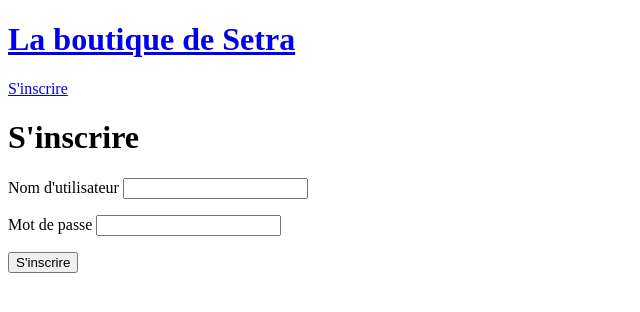
After one commit to setra022/Shop, a Django app: template accounts/templates/accounts/signup.html in a window 1280 px wide. The commit adds this page. Shown: the top 312 px of the page, without its empty margins (0-640 px from the left). Run offline with Django 4.2, Linux system fonts and the light colour scheme; the template is opened without the code that fills it, so the values that code supplies are empty.

Commit message:
Ajout du formulaire d'inscription

```diff
--- /dev/null
+++ b/accounts/templates/accounts/signup.html
@@ -0,0 +1,20 @@
+{% extends 'base.html' %}
+
+{% block content %}
+
+<h1>S'inscrire</h1>
+<form method="POST">
+    {% csrf_token %}
+    <p>
+        <label for="username">Nom d'utilisateur</label>
+        <input id="username" type="text" name="username">
+    </p>
+    <p>
+        <label for="password">Mot de passe</label>
+        <input id="password" type="password" name="password">
+    </p>
+    <button type="submit">S'inscrire</button>
+
+</form>
+
+{% endblock %}
--- a/accounts/views.py
+++ b/accounts/views.py
@@ -1,3 +1,4 @@
 from django.shortcuts import render
 
-# Create your views here.
+def signup(request):
+    return render(request, 'accounts/signup.html')
--- a/shop/urls.py
+++ b/shop/urls.py
@@ -17,6 +17,7 @@ Including another URLconf
 from django.contrib import admin
 from django.urls import path
 from store.views import index, product_detail
+from accounts.views import signup
 from django.conf.urls.static import static
 
 from shop import settings
@@ -24,5 +25,6 @@ from shop import settings
 urlpatterns = [
     path('', index, name='index'),
     path('admin/', admin.site.urls),
+    path('signup/', signup, name='signup'),
     path('product/<str:slug>', product_detail, name='product'),
 ] + static(settings.MEDIA_URL, document_root=settings.MEDIA_ROOT)
--- a/templates/base.html
+++ b/templates/base.html
@@ -11,6 +11,10 @@
         <h1>La boutique de Setra</h1>
     </a>
 
+    {% if not user.is_authenticated %}
+    <a href="{% url 'signup' %}">S'inscrire</a>
+    {% endif %}
+
 {% block content %}
 
 {% endblock %}
```
